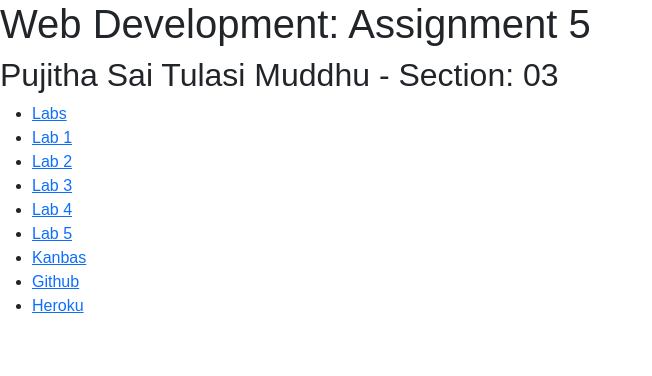
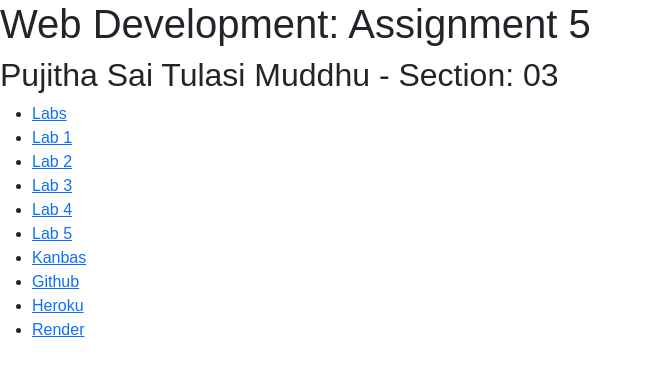
Before and after one commit to PujithaSaiTulasi/kanbas-react-web-app, a React (Create React App) app: page /#/LandingPage in a window 1280 px wide. Shown: the top 376 px of the page, without its empty margins (0-652 px from the left). Built offline with nearby package versions, Linux system fonts and the light colour scheme; no server answers.

Commit message:
added render url

```diff
--- a/src/LandingPage/TOC.tsx
+++ b/src/LandingPage/TOC.tsx
@@ -12,7 +12,7 @@ export default function TOC() {
       <li><Link to="/Kanbas">Kanbas</Link></li>
       <li><a id="wd-github" href="https://github.com/PujithaSaiTulasi/kanbas-react-web-app/tree/a5">Github</a></li>
       <li><a id="wd-render" href="https://kanbas-node-server-app-z71u-872075d62c77.herokuapp.com/">Heroku</a></li>
-
+      <li><a id="wd-render" href="https://kanbas-node-server-app-z71u.onrender.com">Render</a></li>
     </ul>
     );
   }
```
